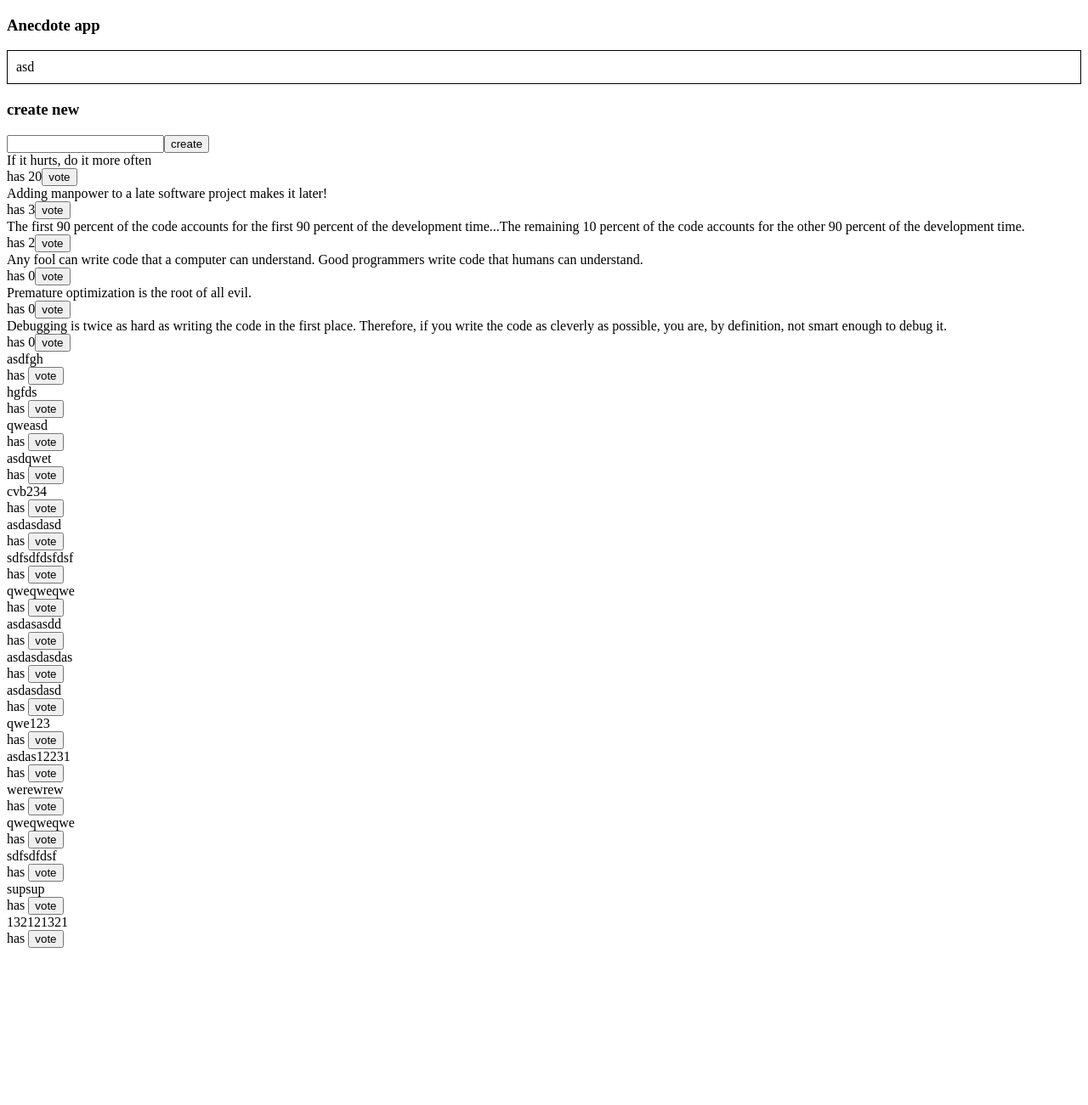
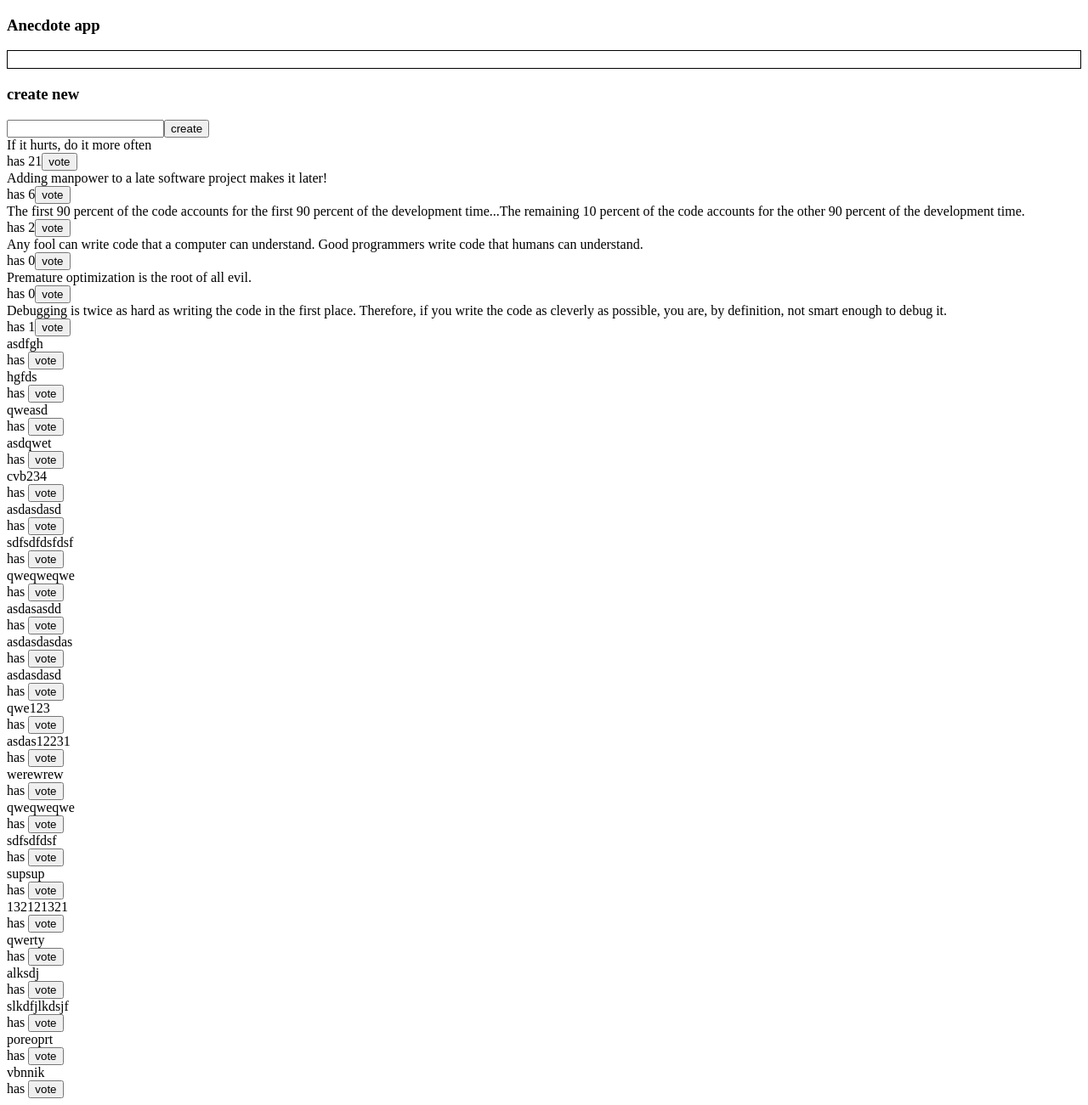
Before and after one commit to stylized-substance/Full-Stack-open-2022, a React (Create React App) app in the folder part6/query-anecdotes/: page / in a window 1280 px wide. Shown: the whole page at 85% size. Before the commit the page ends 1124 px from the top, so only its background shows below. Built offline with nearby package versions, Linux system fonts and the light colour scheme; data requests are answered from the project's data file.

Commit message:
exercise 6.23 done

```diff
--- a/part6/query-anecdotes/db.json
+++ b/part6/query-anecdotes/db.json
@@ -3,12 +3,12 @@
     {
       "content": "If it hurts, do it more often",
       "id": "47145",
-      "votes": 20
+      "votes": 21
     },
     {
       "content": "Adding manpower to a late software project makes it later!",
       "id": "21149",
-      "votes": 3
+      "votes": 6
     },
     {
       "content": "The first 90 percent of the code accounts for the first 90 percent of the development time...The remaining 10 percent of the code accounts for the other 90 percent of the development time.",
@@ -28,11 +28,12 @@
     {
       "content": "Debugging is twice as hard as writing the code in the first place. Therefore, if you write the code as cleverly as possible, you are, by definition, not smart enough to debug it.",
       "id": "98312",
-      "votes": 0
+      "votes": 1
     },
     {
       "content": "asdfgh",
-      "id": "EbPa7MY"
+      "id": "EbPa7MY",
+      "votes": null
     },
     {
       "content": "hgfds",
@@ -101,6 +102,26 @@
     {
       "content": "132121321",
       "id": "ZU9NXWn"
+    },
+    {
+      "content": "qwerty",
+      "id": "VAJuU4s"
+    },
+    {
+      "content": "alksdj",
+      "id": "NK1CxDx"
+    },
+    {
+      "content": "slkdfjlkdsjf",
+      "id": "gG4iG8e"
+    },
+    {
+      "content": "poreoprt",
+      "id": "rkryMTn"
+    },
+    {
+      "content": " vbnnik",
+      "id": "rNmjV8h"
     }
   ]
 }
--- a/part6/query-anecdotes/src/App.js
+++ b/part6/query-anecdotes/src/App.js
@@ -2,6 +2,7 @@ import AnecdoteForm from './components/AnecdoteForm'
 import Notification from './components/Notification'
 import NotificationContext from './NotificationContext'
 import { useNotificationValue } from './NotificationContext'
+import { useNotificationDispatch } from './NotificationContext'
 import { useQuery, useMutation, useQueryClient } from 'react-query'
 import { getAnecdotes, createAnecdote } from './requests'
 import { voteAnecdote } from './requests'
@@ -9,10 +10,8 @@ import { useContext } from "react"
 
 
 const App = () => {
-  console.log(useContext(NotificationContext));
-  console.log('NotificationValue', useNotificationValue())
-
   const queryClient = useQueryClient()
+  const notificationDispatch = useNotificationDispatch()
   const voteAnecdoteMutation = useMutation(voteAnecdote, {
     onSuccess: () => {
       queryClient.invalidateQueries('anecdotes')
@@ -39,16 +38,12 @@ const App = () => {
   const handleVote = async (anecdote) => {
     const votedAnecdote = {...anecdote, votes: anecdote.votes + 1}
     voteAnecdoteMutation.mutate({ votedAnecdote })
+    console.log(anecdote)
+    notificationDispatch({type:'VOTE', payload: anecdote.content})
+    setTimeout(() => {
+      notificationDispatch({type: 'RESET'})
+    }, 5000)
   }
-
-  // const anecdotes = [
-  //   {
-  //     "content": "If it hurts, do it more often",
-  //     "id": "47145",
-  //     "votes": 0
-  //   },
-  // ]
-
 
   return (
     <div>
--- a/part6/query-anecdotes/src/NotificationContext.js
+++ b/part6/query-anecdotes/src/NotificationContext.js
@@ -3,11 +3,21 @@ import { createContext, useReducer, useContext } from 'react'
 const NotificationContext = createContext()
 
 const notificationReducer = (state, action) => {
-  return state
+  console.log('state:', state, 'action:', action)
+  switch (action.type) {
+    case 'CREATE':
+      return `anecdote '${action.payload}' created`
+    case 'VOTE':
+      return `voted for '${action.payload}'`
+    case 'RESET':
+      return ''
+    default:
+      return state
+  }
 }
 
 export const NotificationContextProvider = (props) => {
-  const [notification, notificationDispatch] = useReducer(notificationReducer,'asd')
+  const [notification, notificationDispatch] = useReducer(notificationReducer,'')
 
   return (
     <NotificationContext.Provider value={[notification, notificationDispatch]}>
--- a/part6/query-anecdotes/src/components/AnecdoteForm.js
+++ b/part6/query-anecdotes/src/components/AnecdoteForm.js
@@ -1,8 +1,10 @@
 import { useQuery, useMutation, useQueryClient } from 'react-query'
 import { getAnecdotes, createAnecdote } from '../requests'
+import { useNotificationDispatch } from '../NotificationContext'
 
 const AnecdoteForm = () => {
   const queryClient = useQueryClient()
+  const notificationDispatch = useNotificationDispatch()
   const newAnecdoteMutation = useMutation(createAnecdote, {
     onSuccess: () => {
       queryClient.invalidateQueries('anecdotes')
@@ -15,7 +17,11 @@ const AnecdoteForm = () => {
     event.target.anecdote.value = ''
     console.log('new anecdote', content)
     newAnecdoteMutation.mutate({ content })
-}
+    notificationDispatch({type: 'CREATE', payload: content})
+    setTimeout(() => {
+      notificationDispatch({type: 'RESET'})
+    }, 5000)
+  }
 
   return (
     <div>
```
